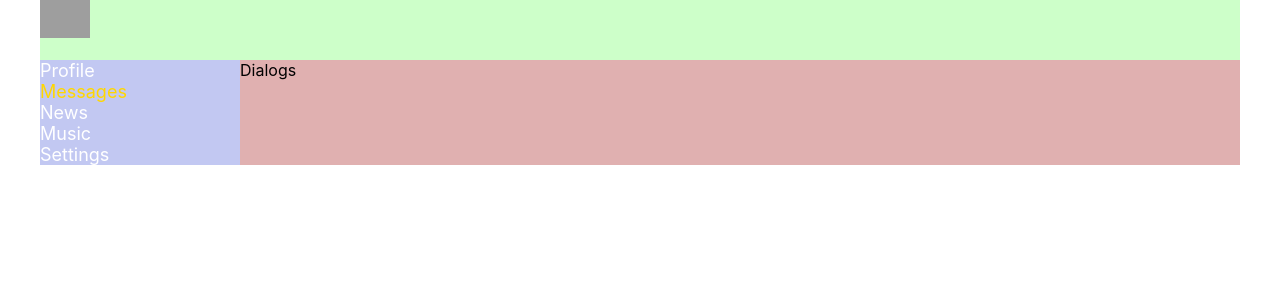
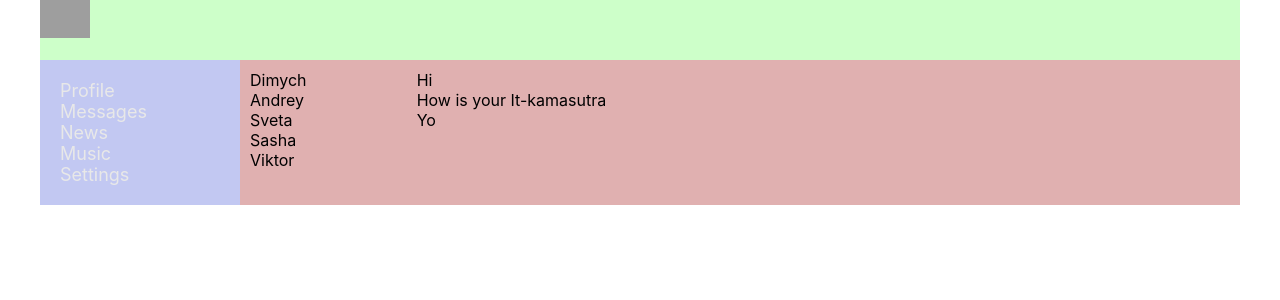
Before and after one commit to Siarheispivak/samurai-way-main, a React (Create React App) app: page /dialogs in a window 1280 px wide. Shown: the top 300 px of the page. Built offline with nearby package versions, Linux system fonts and the light colour scheme; grey boxes are pictures that could not be loaded.

Commit message:
lesson 21 is done

```diff
--- a/src/components/Dialogs/Dialog.module.css
+++ b/src/components/Dialogs/Dialog.module.css
@@ -1,3 +1,15 @@
-
+.dialogs {
+  display: grid;
+  grid-template-columns: 2fr 10fr;
+}
+.dialogs .dialogsItems {
+  padding: 10px;
+}
+.dialogs .dialogsItems .dialog:hover {
+  color: gold;
+}
+.dialogs .messages {
+  padding: 10px;
+}
 
 /*# sourceMappingURL=Dialog.module.css.map */
--- a/src/components/Dialogs/Dialog.module.scss
+++ b/src/components/Dialogs/Dialog.module.scss
@@ -0,0 +1,20 @@
+.dialogs{
+display: grid;
+  grid-template-columns: 2fr 10fr;
+  .dialogsItems{
+    padding: 10px;
+
+
+    .dialog{
+      &:hover{
+        color: gold;
+      }
+    }
+  }
+  .messages{
+    padding: 10px;
+    .message{
+
+    }
+  }
+}
--- a/src/components/Dialogs/Dialogs.tsx
+++ b/src/components/Dialogs/Dialogs.tsx
@@ -1,10 +1,23 @@
 import React from 'react';
-import s from 'Dialog.module.css'
+import s from './Dialog.module.css'
 
 export const Dialogs = () => {
     return (
         <div>
-            Dialogs
+            <div className={s.dialogs}>
+                <div className={s.dialogsItems}>
+                    <div className={s.dialog + ' ' + s.active }>Dimych</div>
+                    <div className={s.dialog}>Andrey</div>
+                    <div className={s.dialog}>Sveta</div>
+                    <div className={s.dialog}>Sasha</div>
+                    <div className={s.dialog}>Viktor</div>
+                </div>
+                <div className={s.messages}>
+                    <div className={s.message}>Hi</div>
+                    <div className={s.message}>How is your It-kamasutra</div>
+                    <div className={s.message}>Yo</div>
+                </div>
+            </div>
         </div>
     );
 };
--- a/src/components/Navbar/Navbar.module.css
+++ b/src/components/Navbar/Navbar.module.css
@@ -1,15 +1,16 @@
 .nav {
   grid-area: n;
   background-color: rgba(12, 39, 201, 0.25);
+  padding: 20px;
 }
 .nav .item {
   font-size: 18px;
 }
-.nav .links {
+.nav .item a {
+  color: #e8e8e8;
   text-decoration: none;
-  color: #ffffff;
 }
-.nav .active {
+.nav .item a:hover {
   color: gold;
 }
 
--- a/src/components/Navbar/Navbar.module.scss
+++ b/src/components/Navbar/Navbar.module.scss
@@ -1,14 +1,17 @@
 .nav{
   grid-area: n;
   background-color: rgba(12, 39, 201, 0.25);
+  padding: 20px;
+
   .item{
     font-size: 18px;
-  }
-  .links{
-    text-decoration: none;
-    color: #ffffff;
-  }
-  .active{
-    color: gold;
+
+     a{
+       color: #e8e8e8;
+       text-decoration: none;
+       &:hover{
+         color: gold;
+       }
+     }
   }
 }
--- a/src/components/Navbar/Navbar.tsx
+++ b/src/components/Navbar/Navbar.tsx
@@ -1,15 +1,16 @@
 import React from 'react';
 import s from './Navbar.module.css';
+import {NavLink} from "react-router-dom";
 
 const Navbar = () => {
     return  (
         <nav className={s.nav}>
-        <div className={s.item}><a className={s.links} href="/profile">Profile</a></div>
-        <div className={s.item}><a className={`${s.links} ${s.active}`} href="/dialogs">Messages</a></div>
-        <div className={s.item}><a className={s.links} href="/news">News</a></div>
-        <div className={s.item}><a className={s.links} href="/music">Music</a></div>
-        <div className={s.item}><a className={s.links} href="/settings">Settings</a></div>
-    </nav>
+            <div className={s.item}><NavLink className={s.links} to="/profile" activeClassName={s.activeLink}>Profile</NavLink></div>
+            <div className={s.item}><NavLink className={s.links} to="/dialogs" activeClassName={s.activeLink}>Messages</NavLink></div>
+            <div className={s.item}><NavLink className={s.links} to="/news" activeClassName={s.activeLink}>News</NavLink></div>
+            <div className={s.item}><NavLink className={s.links} to="/music" activeClassName={s.activeLink}>Music</NavLink></div>
+            <div className={s.item}><NavLink className={s.links} to="/settings" activeClassName={s.activeLink}>Settings</NavLink></div>
+        </nav>
     )
 }
 
```
Also changed, not shown: 2 other files (tests, documents, lock files or other folders).
